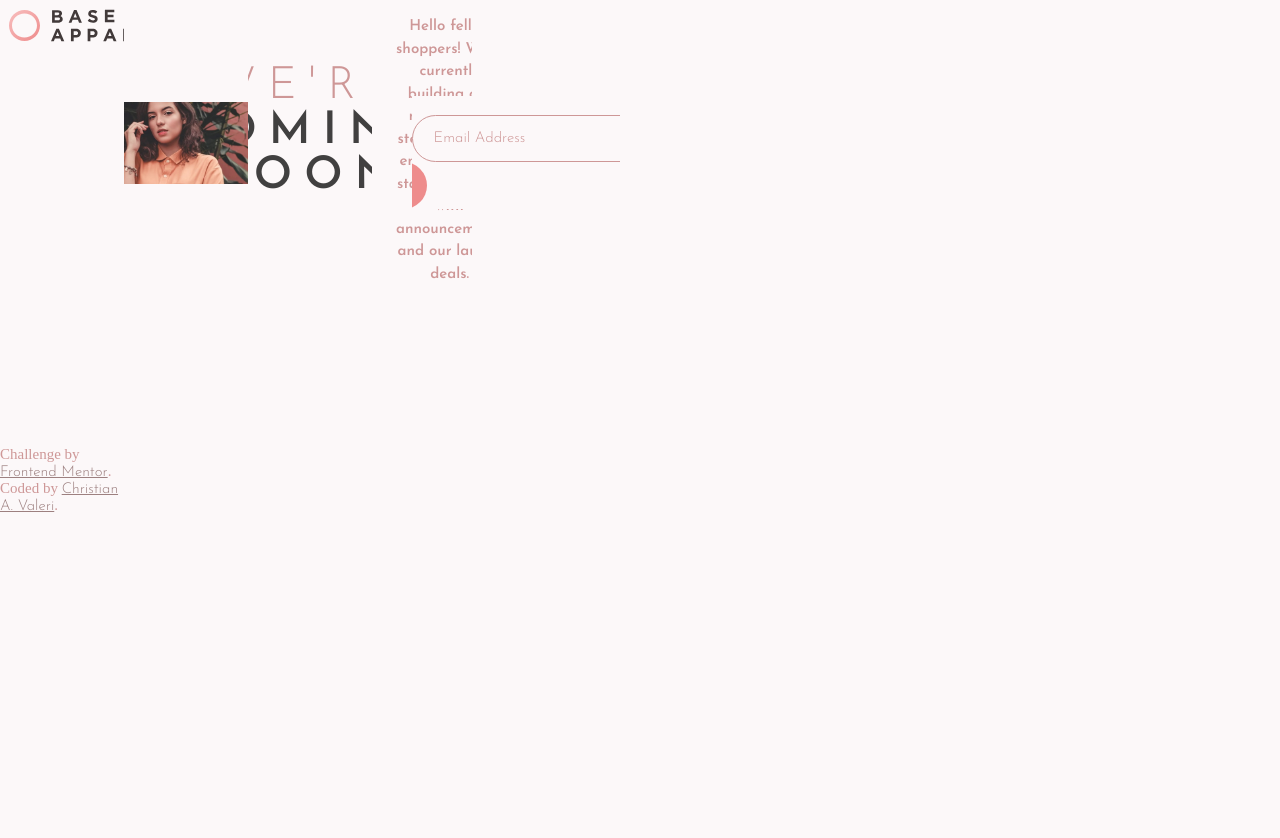
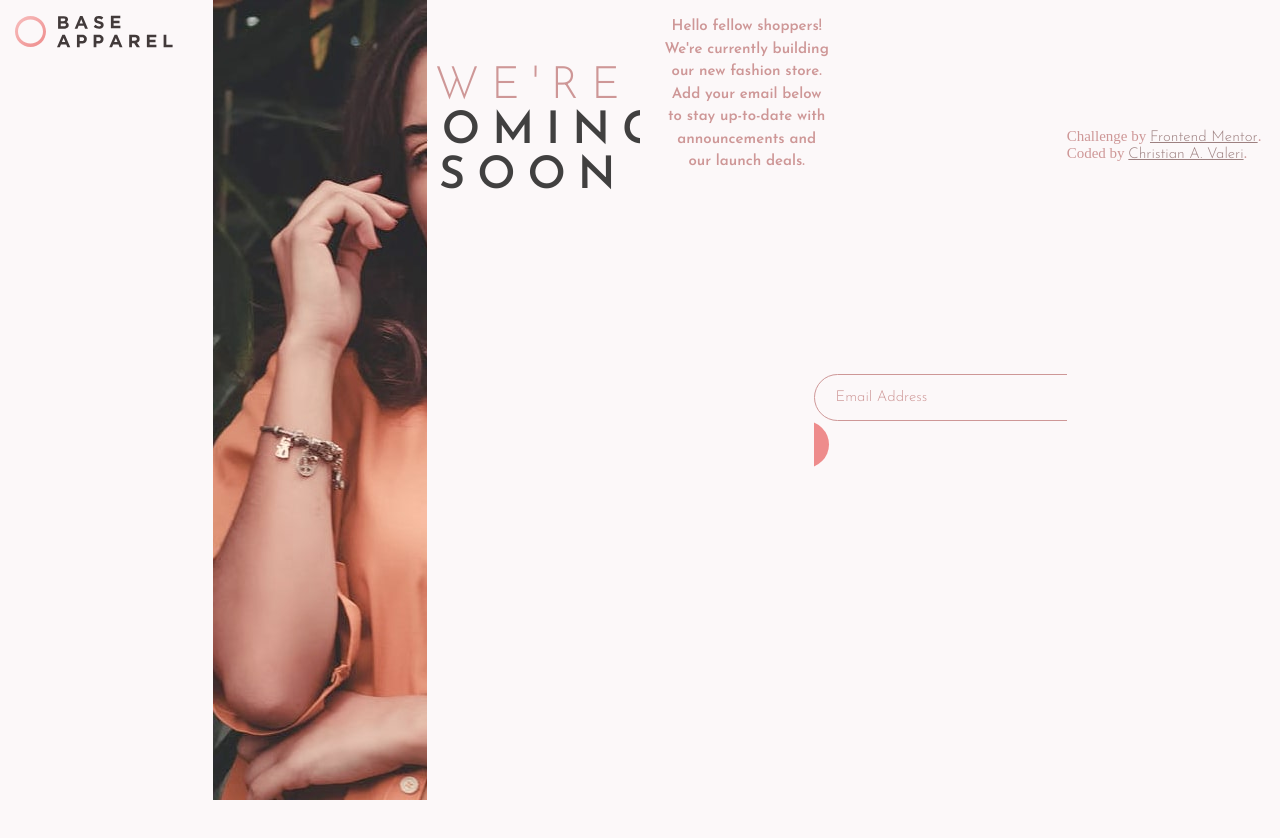
Before and after one commit to MortalChris/base-apparel-coming-soon-master, a plain HTML site: page index.html in a window 1280 px wide. Shown: the top 838 px of the page. Before the commit the page ends 800 px from the top, so only its background shows below. Drawn offline with Linux system fonts and the light colour scheme.

Commit message:
Html-Changed img src to picture and source media

```diff
--- a/index.html
+++ b/index.html
@@ -14,12 +14,19 @@
     </section>
 
     <section id="aside">
+      <picture>
+          <source media="(max-width:425px)" srcset="images/hero-mobile.jpg">
+          <source media="(min-width:625px)" srcset="images/hero-desktop.jpg">
+          <img src="images/hero-mobile.jpg" alt="Small" style="width:auto;">
+      </picture>
+       <!--
       <img src="images/hero-mobile.jpg"
       srcset="images/hero-mobile.jpg 320w,
               images/hero-desktop.jpg 320w"
-      sizes="(min-width: 425px) 50vh"
+      sizes="(min-width: 425px) 50vh, 100vh"
       alt="Pic of girl">
       </img>
+      --->
     </section>
 
     <section class="article">
--- a/style.css
+++ b/style.css
@@ -6,11 +6,13 @@
     overflow-y: hidden;
     margin: 0;
     padding: 0;
-    max-width: 620px;
+   /* max-width: 620px;*/
     box-sizing: border-box;
 }
 .body-wrapper{
     display: grid;
+    grid-template-columns: auto;
+    grid-template-rows: auto;
     grid-template-areas:
     "header"
     "aside"
@@ -96,6 +98,7 @@
     padding-right: 8rem;
     color: hsl(0, 36%, 70%);
     border: 1px solid hsl(0, 36%, 70%);
+    outline-width: 0;
     border-radius: 2rem;
     font-family: Josefin Sans;
 }
@@ -107,7 +110,7 @@
 }
 /*footer*/
 footer{
-    margin-top: 10rem;
+    margin-top: 8rem;
     font-size: 15px;
     color: hsl(0, 36%, 70%);
 }
@@ -120,6 +123,8 @@ footer{
 @media only screen and (min-width: 620px) {
     .body-wrapper{
         display: grid;
+        grid-template-columns: 1fr 1fr 1fr 1fr 1fr 1fr;
+        grid-template-rows: 1fr 1fr 1fr 1fr;
         grid-template-areas:
         "header header header aside aside"
         "article article article aside aside"
```
